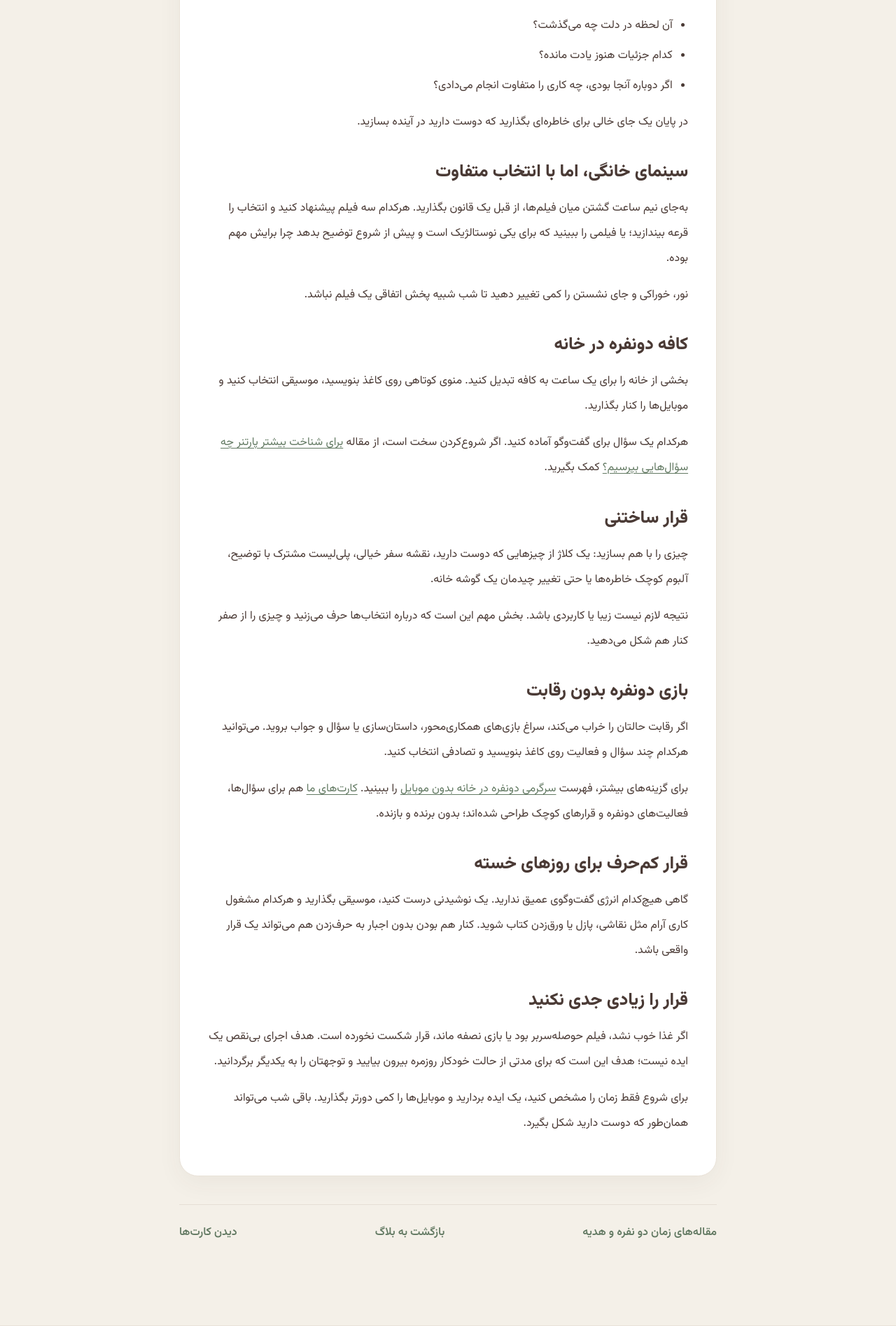
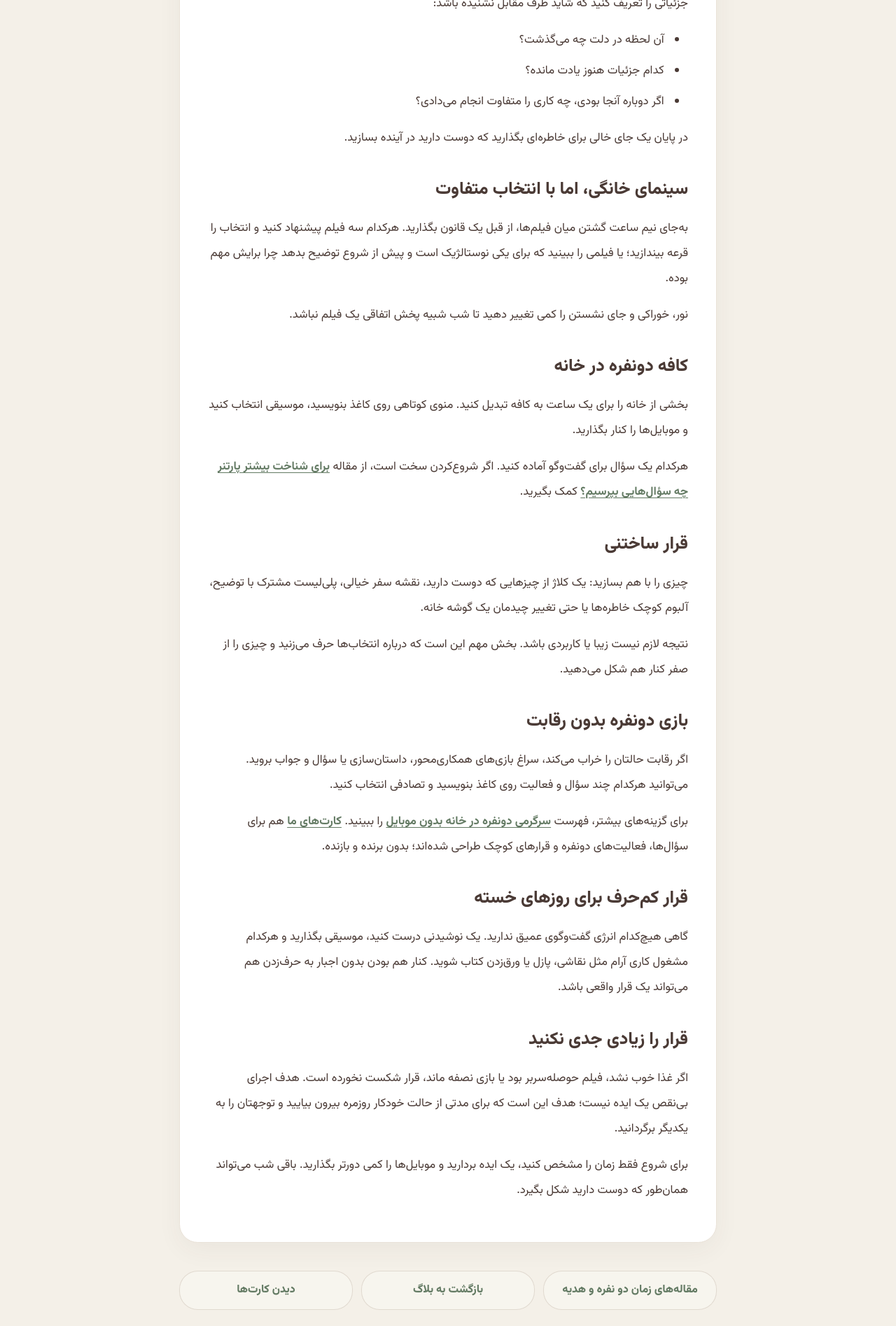
Before and after one commit to itshalle/mycards, a Flask app: page /blog/date-ideas-at-home in a window 1280 px wide. Shown: the part 1640-3535 px from the top of the page at 70% size. Run offline with Flask 3, Linux system fonts and the light colour scheme; some libraries are stand-ins or nearby versions.

Commit message:
Polish responsive blog and content pages

```diff
--- a/templates/base.html
+++ b/templates/base.html
@@ -399,6 +399,66 @@
             overflow-x: auto;
         }
 
+        a,
+        button,
+        summary {
+            -webkit-tap-highlight-color: transparent;
+        }
+
+        a:focus-visible,
+        button:focus-visible,
+        summary:focus-visible,
+        input:focus-visible,
+        select:focus-visible,
+        textarea:focus-visible {
+            outline: 3px solid rgba(99, 122, 99, .28);
+            outline-offset: 3px;
+        }
+
+        .oc-mobile-menu[open] > summary {
+            color: var(--oc-green);
+            background: var(--oc-cream);
+        }
+
+        .oc-mobile-menu > nav {
+            max-height: calc(100vh - 6rem);
+            overflow-y: auto;
+            transform-origin: top left;
+            animation: oc-menu-in .16s ease-out;
+        }
+
+        @keyframes oc-menu-in {
+            from { opacity: 0; transform: translateY(-.35rem) scale(.985); }
+            to { opacity: 1; transform: translateY(0) scale(1); }
+        }
+
+        .oc-horizontal-scroll {
+            scrollbar-width: none;
+            overscroll-behavior-inline: contain;
+        }
+
+        .oc-horizontal-scroll::-webkit-scrollbar {
+            display: none;
+        }
+
+        .oc-reading-link {
+            display: flex;
+            min-height: 3.5rem;
+            align-items: center;
+            justify-content: center;
+            padding: .9rem 1rem;
+            color: var(--oc-green);
+            font-weight: 800;
+            text-align: center;
+            transition: .2s ease;
+        }
+
+        .oc-reading-link:hover {
+            color: var(--oc-brown);
+            background: #fff;
+            transform: translateY(-1px);
+        }
+
         @media (max-width: 767px) {
             .home-hero img {
                 opacity: .9;
@@ -422,6 +482,12 @@
             .oc-breadcrumb { padding: .7rem .85rem; border-radius: 1rem; }
             .oc-hero-copy { line-height: 2.05; }
             .oc-mobile-full { width: 100%; }
+            .oc-reading-link { width: 100%; }
+        }
+
+        @media (max-width: 639px) {
+            .oc-page-hero .oc-primary-button,
+            .oc-page-hero .oc-secondary-button { width: 100%; }
         }
     </style>
 </head>
@@ -457,7 +523,7 @@
                 </div>
 
                 <div class="flex md:hidden items-center gap-1">
-                    <a href="/cart" aria-label="سبد خرید" class="oc-touch-target relative inline-flex items-center justify-center rounded-full text-gray-600 hover:bg-[#F4F0E8] hover:text-[#637A63] transition">
+                    <a href="/cart" aria-label="سبد خرید" class="oc-touch-target relative inline-flex items-center justify-center rounded-full border border-[#E9E2D8] bg-white text-gray-600 hover:bg-[#F4F0E8] hover:text-[#637A63] transition">
                         <svg class="w-6 h-6" viewBox="0 0 24 24" fill="none" stroke="currentColor" stroke-width="1.7" stroke-linecap="round" stroke-linejoin="round" aria-hidden="true">
                             <path d="M4 5h2l1.7 9.1a2 2 0 0 0 2 1.6h7.8a2 2 0 0 0 2-1.6L21 8H7"></path>
                             <circle cx="10" cy="19" r="1.2"></circle>
@@ -469,7 +535,7 @@
                     </a>
 
                     <details class="oc-mobile-menu relative">
-                        <summary class="oc-touch-target cursor-pointer inline-flex items-center justify-center rounded-full text-[#4A3A35] hover:bg-[#F4F0E8] transition" aria-label="بازکردن منوی سایت">
+                        <summary class="oc-touch-target cursor-pointer inline-flex items-center justify-center rounded-full border border-[#E9E2D8] bg-white text-[#4A3A35] hover:bg-[#F4F0E8] transition" aria-label="بازکردن منوی سایت">
                             <span class="sr-only">منوی سایت</span>
                             <span aria-hidden="true" class="flex w-5 flex-col gap-1.5">
                                 <span class="block h-0.5 w-5 rounded-full bg-current"></span>
@@ -497,7 +563,7 @@
     <footer class="bg-white/90 border-t border-[#E9E2D8] mt-14 sm:mt-20">
         <div class="oc-shell py-8 sm:py-10">
             <div class="grid grid-cols-1 lg:grid-cols-[1.1fr_1.5fr_1fr] items-start gap-7 lg:gap-8">
-                <a href="{{ url_for('index') }}" class="flex items-center justify-start gap-3 text-right" aria-label="صفحه اصلی Only Cards">
+                <a href="{{ url_for('index') }}" class="flex items-center justify-center sm:justify-start gap-3 text-center sm:text-right" aria-label="صفحه اصلی Only Cards">
                     <img src="{{ url_for('static', filename='favicon_io/apple-touch-icon.png') }}"
                          alt="لوگوی درخت Only Cards"
                          class="w-12 h-12 sm:w-14 sm:h-14 rounded-full"
--- a/templates/blog_category.html
+++ b/templates/blog_category.html
@@ -27,8 +27,8 @@
     </header>
 
     {% if posts %}
-    <section class="mt-14">
-        <div class="grid grid-cols-1 md:grid-cols-2 lg:grid-cols-3 gap-7 items-stretch">
+    <section class="mt-10 sm:mt-14">
+        <div class="grid grid-cols-1 sm:grid-cols-2 lg:grid-cols-3 gap-5 sm:gap-7 items-stretch">
             {% for post in posts %}
                 {% include '_blog_card.html' %}
             {% endfor %}
@@ -38,7 +38,7 @@
     <div class="mt-10 oc-surface p-8 text-[#746863]">هنوز مقاله‌ای در این دسته منتشر نشده است.</div>
     {% endif %}
 
-    <nav class="mt-14 pt-8 border-t border-[#DED6CC]" aria-label="دسته‌های دیگر بلاگ">
+    <nav class="mt-10 sm:mt-14 oc-soft-surface p-5 sm:p-7" aria-label="دسته‌های دیگر بلاگ">
         <p class="font-extrabold text-[#4A3A35] mb-5">دسته‌های دیگر</p>
         <div class="flex flex-wrap gap-3">
             <a href="{{ url_for('blog') }}" class="oc-secondary-button text-sm">همه مقاله‌ها</a>
--- a/templates/blog_post.html
+++ b/templates/blog_post.html
@@ -22,7 +22,7 @@
         <span class="current">{{ post.title }}</span>
     </nav>
 
-    <header class="oc-page-hero oc-page-title-card mb-10">
+    <header class="oc-page-hero oc-page-title-card mb-7 sm:mb-10">
         <a href="{{ category_path }}" class="oc-page-eyebrow hover:text-[#4A3A35] transition">
             {{ post.category }}
         </a>
@@ -41,7 +41,7 @@
     <img src="{{ article_asset.src }}"
          {% if article_asset.srcset %}srcset="{{ article_asset.srcset }}" sizes="(min-width: 768px) 768px, calc(100vw - 3rem)"{% endif %}
          alt="{{ post.image_alt }}"
-         class="w-full rounded-[1.6rem] mb-10 shadow-sm border border-[#E9E2D8]"
+         class="w-full rounded-[1.35rem] sm:rounded-[1.6rem] mb-7 sm:mb-10 shadow-sm border border-[#E9E2D8]"
          width="{{ article_asset.width or 960 }}"
          height="{{ article_asset.height or 1200 }}"
          loading="eager"
@@ -49,27 +49,38 @@
          decoding="async">
     {% endif %}
 
-    <div class="blog-content oc-surface p-6 md:p-10 text-[#4A3A35] leading-9">
+    <div class="blog-content oc-surface p-5 sm:p-7 md:p-10 text-[1rem] sm:text-[1.04rem] text-[#4A3A35] leading-8 sm:leading-9">
         {{ post.body_html | safe }}
     </div>
 
-    <div class="mt-10 pt-7 border-t border-[#E5DED5] flex flex-wrap items-center justify-between gap-4">
-        <a href="{{ category_path }}" class="text-[#637A63] font-semibold hover:text-[#4A3A35]">مقاله‌های {{ post.category }}</a>
-        <a href="{{ url_for('blog') }}" class="text-[#637A63] font-semibold hover:text-[#4A3A35]">بازگشت به بلاگ</a>
-        <a href="{{ url_for('shop') }}" class="text-[#637A63] font-semibold hover:text-[#4A3A35]">دیدن کارت‌ها</a>
-    </div>
+    <nav class="mt-8 sm:mt-10 grid grid-cols-1 sm:grid-cols-3 gap-3" aria-label="لینک‌های بعد از مقاله">
+        <a href="{{ category_path }}" class="oc-soft-surface oc-reading-link">مقاله‌های {{ post.category }}</a>
+        <a href="{{ url_for('blog') }}" class="oc-soft-surface oc-reading-link">بازگشت به بلاگ</a>
+        <a href="{{ url_for('shop') }}" class="oc-soft-surface oc-reading-link">دیدن کارت‌ها</a>
+    </nav>
 </article>
 
 <style>
-    .blog-content h2 { font-size: 1.55rem; font-weight: 800; margin: 2.2rem 0 .9rem; }
-    .blog-content h3 { font-size: 1.25rem; font-weight: 700; margin: 1.8rem 0 .7rem; }
+    .blog-content h2 { font-size: clamp(1.3rem, 4.8vw, 1.55rem); font-weight: 800; line-height: 1.7; margin: 2.2rem 0 .9rem; scroll-margin-top: 6rem; overflow-wrap: anywhere; }
+    .blog-content h3 { font-size: clamp(1.12rem, 4.2vw, 1.25rem); font-weight: 700; line-height: 1.75; margin: 1.8rem 0 .7rem; scroll-margin-top: 6rem; overflow-wrap: anywhere; }
     .blog-content p { margin: 1rem 0; }
-    .blog-content ul, .blog-content ol { margin: 1rem 1.4rem 1rem 0; }
+    .blog-content ul, .blog-content ol { margin: 1rem 1.25rem 1rem 0; padding-right: .7rem; }
     .blog-content ul { list-style: disc; }
     .blog-content ol { list-style: decimal; }
-    .blog-content li { margin: .45rem 0; }
-    .blog-content a { color: #637A63; text-decoration: underline; text-underline-offset: 4px; }
-    .blog-content blockquote { border-right: 3px solid #637A63; background: #F4F0E8; padding: .8rem 1rem; margin: 1.4rem 0; border-radius: .7rem; }
+    .blog-content li { margin: .5rem 0; padding-right: .2rem; }
+    .blog-content a { color: #637A63; font-weight: 700; text-decoration: underline; text-underline-offset: 4px; overflow-wrap: anywhere; }
+    .blog-content strong { color: #4A3A35; font-weight: 800; }
+    .blog-content blockquote { border-right: 3px solid #637A63; background: #F4F0E8; padding: 1rem 1.1rem; margin: 1.5rem 0; border-radius: .85rem; }
     .blog-content hr { margin: 2rem 0; border-color: #E5DED5; }
+    .blog-content img { display: block; margin: 1.5rem auto; border-radius: 1rem; }
+    .blog-content table { border-collapse: collapse; }
+    .blog-content th, .blog-content td { min-width: 8rem; padding: .7rem .8rem; border: 1px solid #E5DED5; text-align: right; }
+    .blog-content pre { direction: ltr; padding: 1rem; border-radius: .85rem; background: #2F2927; color: #fff; }
+    .blog-content code { overflow-wrap: anywhere; }
+
+    @media (max-width: 639px) {
+        .blog-content blockquote { margin-inline: 0; }
+        .blog-content ul, .blog-content ol { margin-right: .85rem; }
+    }
 </style>
 {% endblock %}
```
Also changed, not shown: templates/_blog_card.html (+5 -5 lines), templates/about.html (+7 -7 lines), templates/blog.html (+7 -7 lines), templates/contact.html (+5 -5 lines).
